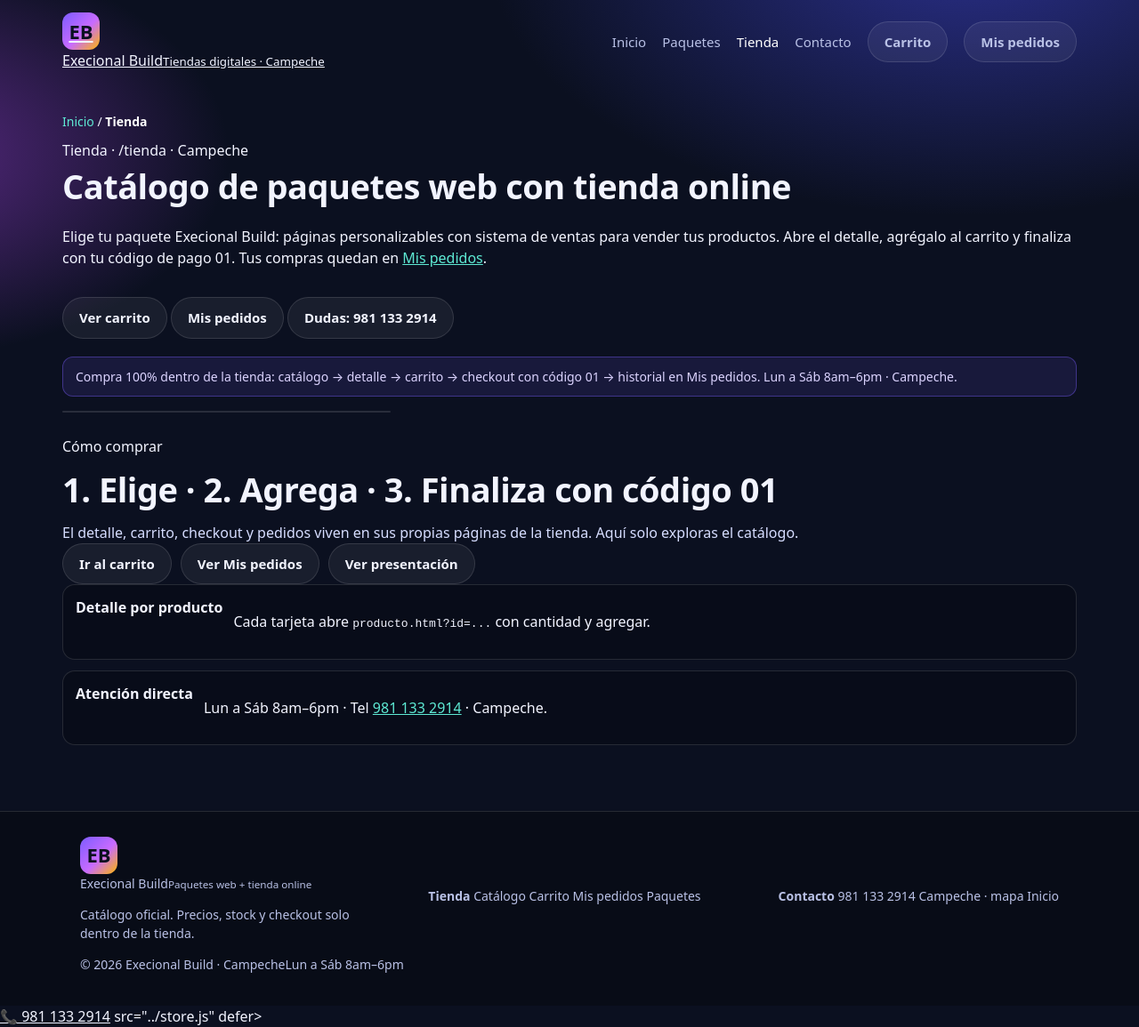
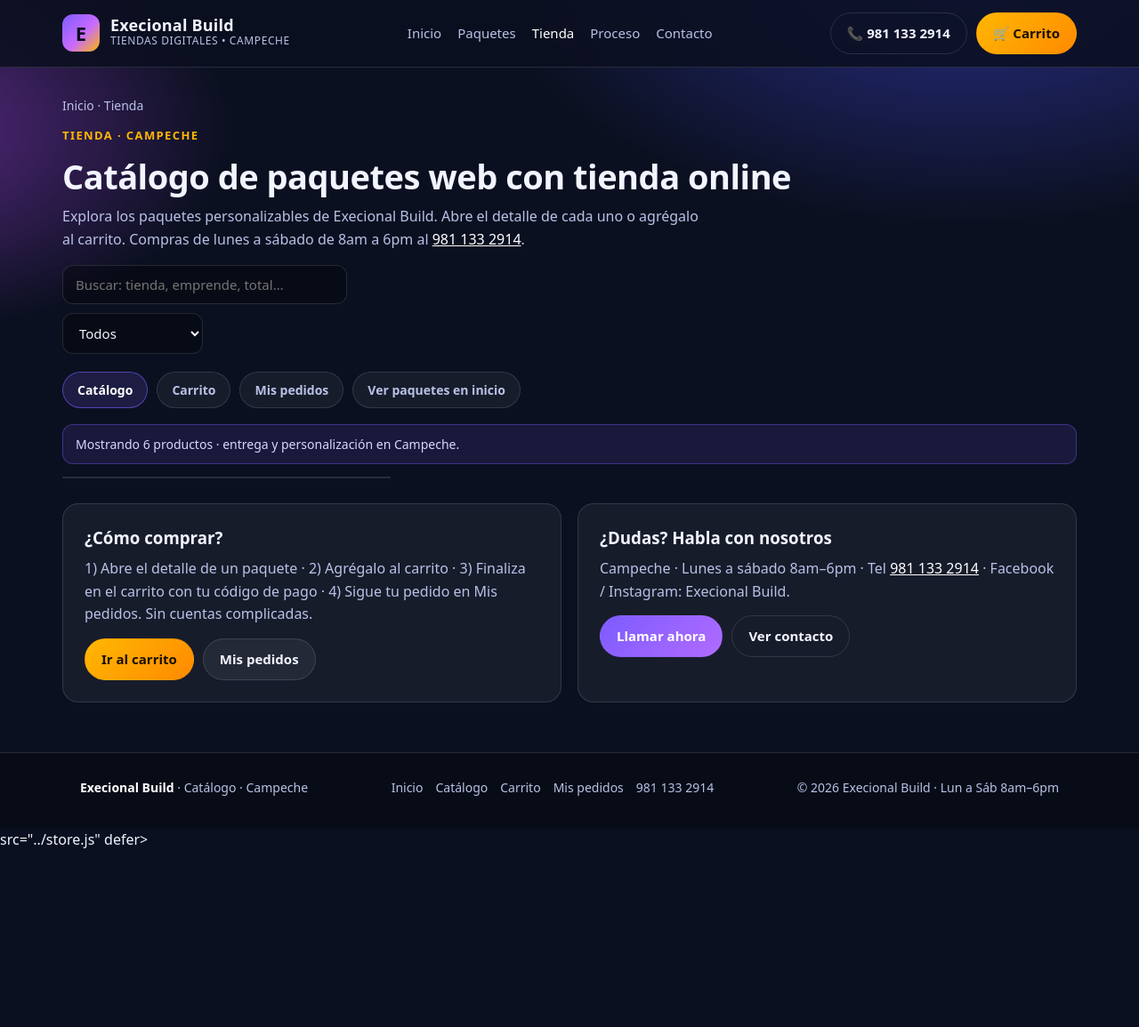
Before and after one commit to ontiverosfrancisco059-tech/itm-execional-build-2b45d152, a plain HTML site: page tienda/index.html in a window 1280 px wide. Shown: the whole page at 89% size. After the commit the page ends 956 px from the top, so only its background shows below. Drawn offline with Linux system fonts and the light colour scheme.

Commit message:
generate tienda/index.html

```diff
--- a/tienda/index.html
+++ b/tienda/index.html
@@ -1,54 +1,70 @@
 <!DOCTYPE html>
-<html lang="es">
+<html lang="es-MX">
 <head>
-<meta charset="UTF-8">
-<meta name="viewport" content="width=device-width, initial-scale=1.0">
-<title>Tienda · Catálogo | Execional Build Campeche</title>
-<meta name="description" content="Catálogo Execional Build en Campeche: paquetes de páginas web personalizables con tienda online y sistema de ventas. Agrega al carrito y finaliza con código de pago. Tel 9811332914.">
-<link rel="stylesheet" href="../styles.css">
+<meta charset="UTF-8" />
+<meta name="viewport" content="width=device-width, initial-scale=1.0" />
+<title>Tienda — Catálogo | Execional Build</title>
+<meta name="description" content="Catálogo de Execional Build en Campeche: paquetes de páginas web personalizables con tienda online para vender tus productos." />
+<link rel="stylesheet" href="../styles.css" />
 </head>
 <body>
-<header>
+
+<header class="top">
   <div class="wrap nav">
-    <a class="logo" href="../index.html" aria-label="Execional Build inicio" data-eb-editable="link" data-eb-key="tienda-index.a.1" data-eb-role="a" data-eb-kind="link">
-      <span class="logo-mark">EB</span>
-      <span>Execional Build<small>Tiendas digitales · Campeche</small></span>
+    <a class="brand" href="../index.html" aria-label="Execional Build inicio" data-eb-editable="link" data-eb-key="tienda-index.a.1" data-eb-role="a" data-eb-kind="link">
+      <span class="logo-mark">E</span>
+      <span><b>Execional Build</b><small>TIENDAS DIGITALES • CAMPECHE</small></span>
     </a>
     <nav class="links" id="menu" aria-label="Navegación principal">
-      <a class="nl" href="../index.html#inicio" data-eb-editable="link" data-eb-key="tienda-index.a.2" data-eb-role="a" data-eb-kind="link">Inicio</a>
-      <a class="nl" href="../index.html#paquetes" data-eb-editable="link" data-eb-key="tienda-index.a.3" data-eb-role="a" data-eb-kind="link">Paquetes</a>
-      <a class="nl" href="index.html" aria-current="page" style="color:#fff" data-eb-editable="link" data-eb-key="tienda-index.a.4" data-eb-role="a" data-eb-kind="link">Tienda</a>
-      <a class="nl" href="../index.html#contacto" data-eb-editable="link" data-eb-key="tienda-index.a.5" data-eb-role="a" data-eb-kind="link">Contacto</a>
-      <a class="btn btn-ghost btn-sm" href="carrito.html" data-eb-editable="link" data-eb-key="tienda-index.a.6" data-eb-role="a" data-eb-kind="link">Carrito</a>
-      <a class="btn btn-primary btn-sm" href="pedidos.html" data-eb-editable="link" data-eb-key="tienda-index.a.7" data-eb-role="a" data-eb-kind="link">Mis pedidos</a>
+      <a href="../index.html#inicio" data-eb-editable="link" data-eb-key="tienda-index.a.2" data-eb-role="a" data-eb-kind="link">Inicio</a>
+      <a href="../index.html#paquetes" data-eb-editable="link" data-eb-key="tienda-index.a.3" data-eb-role="a" data-eb-kind="link">Paquetes</a>
+      <a href="./" aria-current="page" data-eb-editable="link" data-eb-key="tienda-index.a.4" data-eb-role="a" data-eb-kind="link">Tienda</a>
+      <a href="../index.html#proceso" data-eb-editable="link" data-eb-key="tienda-index.a.5" data-eb-role="a" data-eb-kind="link">Proceso</a>
+      <a href="../index.html#contacto" data-eb-editable="link" data-eb-key="tienda-index.a.6" data-eb-role="a" data-eb-kind="link">Contacto</a>
     </nav>
-    <button class="burger" id="burger" aria-label="Abrir menú" data-eb-editable="link" data-eb-key="tienda-index.button.8" data-eb-role="button" data-eb-kind="link">☰</button>
+    <div class="cta-row">
+      <a class="btn ghost" href="tel:+529811332914" data-eb-editable="link" data-eb-key="tienda-index.a.7" data-eb-role="a" data-eb-kind="link">📞 981 133 2914</a>
+      <a class="btn solid" href="carrito.html" data-eb-editable="link" data-eb-key="tienda-index.a.8" data-eb-role="a" data-eb-kind="link">🛒 Carrito</a>
+      <button class="burger" id="burger" aria-label="Abrir menú" data-eb-editable="link" data-eb-key="tienda-index.button.9" data-eb-role="button" data-eb-kind="link">☰</button>
+    </div>
   </div>
 </header>
 
-<main class="wrap store-shell" data-itm-store data-itm-store-view="catalog" data-project-id="2b45d152-2540-4a18-a58f-6421a556a450">
-  <p style="color:var(--muted);font-size:14px;margin:0 0 10px" data-eb-editable="text" data-eb-key="tienda-index.p.9" data-eb-role="p" data-eb-kind="text">
-    <a href="../index.html" style="color:#5eead4;text-decoration:none" data-eb-editable="link" data-eb-key="tienda-index.a.10" data-eb-role="a" data-eb-kind="link">Inicio</a> / <strong style="color:#fff">Tienda</strong>
-  </p>
+<main class="wrap store-shell" data-itm-store data-project-id="2b45d152-2540-4a18-a58f-6421a556a450" data-itm-store-view="catalog">
+  <p class="breadcrumb" data-eb-editable="text" data-eb-key="tienda-index.p.10" data-eb-role="p" data-eb-kind="text"><a href="../index.html" data-eb-editable="link" data-eb-key="tienda-index.a.11" data-eb-role="a" data-eb-kind="link">Inicio</a> · <span>Tienda</span></p>
 
   <div class="store-head">
     <div>
-      <div class="eyebrow">Tienda · /tienda · Campeche</div>
-      <h2 data-eb-editable="text" data-eb-key="tienda-index.h2.11" data-eb-role="h2" data-eb-kind="text">Catálogo de paquetes web con tienda online</h2>
-      <p data-eb-editable="text" data-eb-key="tienda-index.p.12" data-eb-role="p" data-eb-kind="text">Elige tu paquete Execional Build: páginas personalizables con sistema de ventas para vender tus productos. Abre el detalle, agrégalo al carrito y finaliza con tu código de pago 01. Tus compras quedan en <a href="pedidos.html" style="color:#5eead4" data-eb-editable="link" data-eb-key="tienda-index.a.13" data-eb-role="a" data-eb-kind="link">Mis pedidos</a>.</p>
+      <p class="kicker" data-eb-editable="text" data-eb-key="tienda-index.p.12" data-eb-role="p" data-eb-kind="text">Tienda · Campeche</p>
+      <h2 data-eb-editable="text" data-eb-key="tienda-index.h2.13" data-eb-role="h2" data-eb-kind="text">Catálogo de paquetes web con tienda online</h2>
+      <p class="sub" style="margin-bottom:0" data-eb-editable="text" data-eb-key="tienda-index.p.14" data-eb-role="p" data-eb-kind="text">Explora los paquetes personalizables de Execional Build. Abre el detalle de cada uno o agrégalo al carrito. Compras de lunes a sábado de 8am a 6pm al <a href="tel:+529811332914" style="color:#fff" data-eb-editable="link" data-eb-key="tienda-index.a.15" data-eb-role="a" data-eb-kind="link">981 133 2914</a>.</p>
     </div>
-    <div class="toolbar" role="search">
-      <a class="btn btn-ghost btn-sm" href="carrito.html" data-eb-editable="link" data-eb-key="tienda-index.a.14" data-eb-role="a" data-eb-kind="link">Ver carrito</a>
-      <a class="btn btn-ghost btn-sm" href="pedidos.html" data-eb-editable="link" data-eb-key="tienda-index.a.15" data-eb-role="a" data-eb-kind="link">Mis pedidos</a>
-      <a class="btn btn-light btn-sm" href="tel:+529811332914" data-eb-editable="link" data-eb-key="tienda-index.a.16" data-eb-role="a" data-eb-kind="link">Dudas: 981 133 2914</a>
+    <div class="store-tools" role="search" aria-label="Buscar en catálogo">
+      <input class="search" id="q" type="text" placeholder="Buscar: tienda, emprende, total…" autocomplete="off" />
+      <select class="select" id="filtro" aria-label="Filtrar por tipo">
+        <option value="todos">Todos</option>
+        <option value="paquete">Paquetes</option>
+        <option value="complemento">Complementos</option>
+      </select>
     </div>
   </div>
 
-  <div class="notice" style="margin-bottom:16px">
-    Compra 100% dentro de la tienda: catálogo → detalle → carrito → checkout con código 01 → historial en Mis pedidos. Lun a Sáb 8am–6pm · Campeche.
-  </div>
+  <nav class="pill-nav" aria-label="Navegación de tienda">
+    <a href="./" class="active" aria-current="page" data-eb-editable="link" data-eb-key="tienda-index.a.16" data-eb-role="a" data-eb-kind="link">Catálogo</a>
+    <a href="carrito.html" data-eb-editable="link" data-eb-key="tienda-index.a.17" data-eb-role="a" data-eb-kind="link">Carrito</a>
+    <a href="pedidos.html" data-eb-editable="link" data-eb-key="tienda-index.a.18" data-eb-role="a" data-eb-kind="link">Mis pedidos</a>
+    <a href="../index.html#paquetes" data-eb-editable="link" data-eb-key="tienda-index.a.19" data-eb-role="a" data-eb-kind="link">Ver paquetes en inicio</a>
+  </nav>
 
-  <div data-itm-product-list class="product-grid" aria-label="Listado de paquetes disponibles"><template data-itm-product-card><article><img data-itm-product-image alt=""><span data-itm-product-category></span><h2 data-itm-product-name></h2><p data-itm-product-description></p><strong data-itm-product-price></strong><a data-itm-product-open href="producto.html">Ver detalles</a><button type="button" data-itm-cart-add>Agregar</button></article></template>
+  <p class="notice" id="conteo" aria-live="polite" data-eb-editable="text" data-eb-key="tienda-index.p.20" data-eb-role="p" data-eb-kind="text">Mostrando 6 productos · entrega y personalización en Campeche.</p>
+
+  <div data-itm-product-list id="lista"><template data-itm-product-card><article><img data-itm-product-image alt=""><span data-itm-product-category></span><h2 data-itm-product-name></h2><p data-itm-product-description></p><strong data-itm-product-price></strong><a data-itm-product-open href="producto.html">Ver detalles</a><button type="button" data-itm-cart-add>Agregar</button></article></template>
+
+
+
+
+
+
 
 
 
@@ -58,22 +74,24 @@
 
   </div>
 
-  <section aria-label="Cómo comprar" style="padding:26px 0 0">
-    <div class="banner">
-      <div>
-        <div class="eyebrow">Cómo comprar</div>
-        <h2 style="margin:8px 0" data-eb-editable="text" data-eb-key="tienda-index.h2.29" data-eb-role="h2" data-eb-kind="text">1. Elige · 2. Agrega · 3. Finaliza con código 01</h2>
-        <p style="color:#d6ddff;margin:0" data-eb-editable="text" data-eb-key="tienda-index.p.30" data-eb-role="p" data-eb-kind="text">El detalle, carrito, checkout y pedidos viven en sus propias páginas de la tienda. Aquí solo exploras el catálogo.</p>
-        <div class="cta-row">
-          <a class="btn btn-light btn-sm" href="carrito.html" data-eb-editable="link" data-eb-key="tienda-index.a.31" data-eb-role="a" data-eb-kind="link">Ir al carrito</a>
-          <a class="btn btn-ghost btn-sm" href="pedidos.html" data-eb-editable="link" data-eb-key="tienda-index.a.32" data-eb-role="a" data-eb-kind="link">Ver Mis pedidos</a>
-          <a class="btn btn-ghost btn-sm" href="../index.html#paquetes" data-eb-editable="link" data-eb-key="tienda-index.a.33" data-eb-role="a" data-eb-kind="link">Ver presentación</a>
+  <p class="notice" id="aviso" aria-live="polite" hidden data-eb-editable="text" data-eb-key="tienda-index.p.51" data-eb-role="p" data-eb-kind="text"></p>
+
+  <section style="padding:28px 0 0" aria-label="Ayuda de compra">
+    <div class="split">
+      <div class="panel">
+        <h3 style="margin:0 0 8px" data-eb-editable="text" data-eb-key="tienda-index.h3.52" data-eb-role="h3" data-eb-kind="text">¿Cómo comprar?</h3>
+        <p style="margin:0;color:#b9c1e6;line-height:1.6" data-eb-editable="text" data-eb-key="tienda-index.p.53" data-eb-role="p" data-eb-kind="text">1) Abre el detalle de un paquete · 2) Agrégalo al carrito · 3) Finaliza en el carrito con tu código de pago · 4) Sigue tu pedido en Mis pedidos. Sin cuentas complicadas.</p>
+        <div style="display:flex;gap:10px;flex-wrap:wrap;margin-top:14px">
+          <a class="btn solid" href="carrito.html" data-eb-editable="link" data-eb-key="tienda-index.a.54" data-eb-role="a" data-eb-kind="link">Ir al carrito</a>
+          <a class="btn" href="pedidos.html" data-eb-editable="link" data-eb-key="tienda-index.a.55" data-eb-role="a" data-eb-kind="link">Mis pedidos</a>
         </div>
       </div>
-      <div>
-        <div class="steps" style="grid-template-columns:1fr;margin-top:0">
-          <div class="step"><b>Detalle por producto</b><p data-eb-editable="text" data-eb-key="tienda-index.p.34" data-eb-role="p" data-eb-kind="text">Cada tarjeta abre <code>producto.html?id=...</code> con cantidad y agregar.</p></div>
-          <div class="step"><b>Atención directa</b><p data-eb-editable="text" data-eb-key="tienda-index.p.35" data-eb-role="p" data-eb-kind="text">Lun a Sáb 8am–6pm · Tel <a href="tel:+529811332914" style="color:#5eead4" data-eb-editable="link" data-eb-key="tienda-index.a.36" data-eb-role="a" data-eb-kind="link">981 133 2914</a> · Campeche.</p></div>
+      <div class="panel">
+        <h3 style="margin:0 0 8px" data-eb-editable="text" data-eb-key="tienda-index.h3.56" data-eb-role="h3" data-eb-kind="text">¿Dudas? Habla con nosotros</h3>
+        <p style="margin:0;color:#b9c1e6;line-height:1.6" data-eb-editable="text" data-eb-key="tienda-index.p.57" data-eb-role="p" data-eb-kind="text">Campeche · Lunes a sábado 8am–6pm · Tel <a href="tel:+529811332914" style="color:#fff" data-eb-editable="link" data-eb-key="tienda-index.a.58" data-eb-role="a" data-eb-kind="link">981 133 2914</a> · Facebook / Instagram: Execional Build.</p>
+        <div style="display:flex;gap:10px;flex-wrap:wrap;margin-top:14px">
+          <a class="btn violet" href="tel:+529811332914" data-eb-editable="link" data-eb-key="tienda-index.a.59" data-eb-role="a" data-eb-kind="link">Llamar ahora</a>
+          <a class="btn ghost" href="../index.html#contacto" data-eb-editable="link" data-eb-key="tienda-index.a.60" data-eb-role="a" data-eb-kind="link">Ver contacto</a>
         </div>
       </div>
     </div>
@@ -82,30 +100,81 @@
 
 <footer>
   <div class="wrap foot">
-    <div>
-      <a class="logo" href="../index.html" data-eb-editable="link" data-eb-key="tienda-index.a.37" data-eb-role="a" data-eb-kind="link"><span class="logo-mark">EB</span><span>Execional Build<small>Paquetes web + tienda online</small></span></a>
-      <p style="color:var(--muted);font-size:14px;max-width:38ch" data-eb-editable="text" data-eb-key="tienda-index.p.38" data-eb-role="p" data-eb-kind="text">Catálogo oficial. Precios, stock y checkout solo dentro de la tienda.</p>
-    </div>
-    <div>
-      <strong>Tienda</strong>
-      <a href="index.html" data-eb-editable="link" data-eb-key="tienda-index.a.39" data-eb-role="a" data-eb-kind="link">Catálogo</a>
-      <a href="carrito.html" data-eb-editable="link" data-eb-key="tienda-index.a.40" data-eb-role="a" data-eb-kind="link">Carrito</a>
-      <a href="pedidos.html" data-eb-editable="link" data-eb-key="tienda-index.a.41" data-eb-role="a" data-eb-kind="link">Mis pedidos</a>
-      <a href="../index.html#paquetes" data-eb-editable="link" data-eb-key="tienda-index.a.42" data-eb-role="a" data-eb-kind="link">Paquetes</a>
-    </div>
-    <div>
-      <strong>Contacto</strong>
-      <a href="tel:+529811332914" data-eb-editable="link" data-eb-key="tienda-index.a.43" data-eb-role="a" data-eb-kind="link">981 133 2914</a>
-      <a href="../index.html#contacto" data-eb-editable="link" data-eb-key="tienda-index.a.44" data-eb-role="a" data-eb-kind="link">Campeche · mapa</a>
-      <a href="../index.html#inicio" data-eb-editable="link" data-eb-key="tienda-index.a.45" data-eb-role="a" data-eb-kind="link">Inicio</a>
-    </div>
+    <div><strong style="color:#fff">Execional Build</strong> · Catálogo · Campeche</div>
+    <nav>
+      <a href="../index.html" data-eb-editable="link" data-eb-key="tienda-index.a.61" data-eb-role="a" data-eb-kind="link">Inicio</a>
+      <a href="./" data-eb-editable="link" data-eb-key="tienda-index.a.62" data-eb-role="a" data-eb-kind="link">Catálogo</a>
+      <a href="carrito.html" data-eb-editable="link" data-eb-key="tienda-index.a.63" data-eb-role="a" data-eb-kind="link">Carrito</a>
+      <a href="pedidos.html" data-eb-editable="link" data-eb-key="tienda-index.a.64" data-eb-role="a" data-eb-kind="link">Mis pedidos</a>
+      <a href="tel:+529811332914" data-eb-editable="link" data-eb-key="tienda-index.a.65" data-eb-role="a" data-eb-kind="link">981 133 2914</a>
+    </nav>
+    <div>© <span id="yr">2026</span> Execional Build · Lun a Sáb 8am–6pm</div>
   </div>
-  <div class="wrap copy"><span>© 2026 Execional Build · Campeche</span><span>Lun a Sáb 8am–6pm</span></div>
 </footer>
 
-<a class="wa" href="tel:+529811332914" aria-label="Llamar a Execional Build" data-eb-editable="link" data-eb-key="tienda-index.a.46" data-eb-role="a" data-eb-kind="link">📞 981 133 2914</a>
+<script src="../script.js" defer></script>
+<script>
+(function(){
+  var b=document.getElementById('burger'),m=document.getElementById('menu');
+  if(b&&m){b.addEventListener('click',function(){m.classList.toggle('open')});}
+  var y=document.getElementById('yr'); if(y)y.textContent=new Date().getFullYear();
 
-<script src="../script.js" defer></script>
+  // Filtro visual del catálogo (solo presentación, sin persistencia ni lógica de tienda).
+  var q=document.getElementById('q'), f=document.getElementById('filtro');
+  var lista=document.getElementById('lista'), conteo=document.getElementById('conteo');
+  var aviso=document.getElementById('aviso');
+  function aplicar(){
+    var texto=(q&&q.value||'').trim().toLowerCase();
+    var tipo=f&&f.value||'todos';
+    var cards=lista?lista.querySelectorAll('[data-itm-product-card]'):[];
+    var vis=0;
+    cards.forEach(function(c){
+      var n=(c.getAttribute('data-nombre')||c.textContent||'').toLowerCase();
+      var t=c.getAttribute('data-tipo')||'';
+      var ok=(tipo==='todos'||t===tipo)&&(!texto||n.indexOf(texto)>-1);
+      c.style.display=ok?'':'none';
+      if(ok)vis++;
+    });
+    if(conteo)conteo.textContent='Mostrando '+vis+' de '+cards.length+' productos · entrega y personalización en Campeche.';
+  }
+  if(q)q.addEventListener('input',aplicar);
+  if(f)f.addEventListener('change',aplicar);
+
+  // Agregar al carrito compartido por sessionStorage (misma clave que carrito.html / runtime ITM).
+  var PROJECT_ID="2b45d152-2540-4a18-a58f-6421a556a450";
+  var CART_KEY="itm_cart_"+PROJECT_ID;
+  function leerCarrito(){
+    try{
+      var raw=window.sessionStorage.getItem(CART_KEY);
+      if(!raw)return [];
+      var arr=JSON.parse(raw);
+      return Array.isArray(arr)?arr:[];
+    }catch(e){return [];}
+  }
+  function guardarCarrito(items){
+    try{window.sessionStorage.setItem(CART_KEY,JSON.stringify(items));}catch(e){}
+  }
+  if(lista)lista.addEventListener('click',function(e){
+    var btn=e.target&&e.target.closest?e.target.closest('[data-itm-cart-add]'):null;
+    if(!btn)return;
+    var id=btn.getAttribute('data-product-id')||'';
+    if(!id)return;
+    var items=leerCarrito().filter(function(it){return it&&it.id;});
+    var found=false;
+    items=items.map(function(it){
+      if(it.id===id){found=true;return {id:id,cantidad:Math.max(1,(parseInt(it.cantidad,10)||1)+1)};}
+      return it;
+    });
+    if(!found)items.push({id:id,cantidad:1});
+    guardarCarrito(items);
+    var card=btn.closest('[data-itm-product-card]');
+    var nombre=card?card.querySelector('h3'):null;
+    var txt=nombre?nombre.textContent.trim():'Producto';
+    var total=items.reduce(function(a,it){return a+(parseInt(it.cantidad,10)||1);},0);
+    if(aviso){aviso.hidden=false;aviso.textContent='“'+txt+'” agregado al carrito ('+total+' art. en esta sesión). Abre el carrito para finalizar tu pedido.';}
+  });
+})();
+</script>
 
  src="../store.js" defer></script>
 </body>
```
